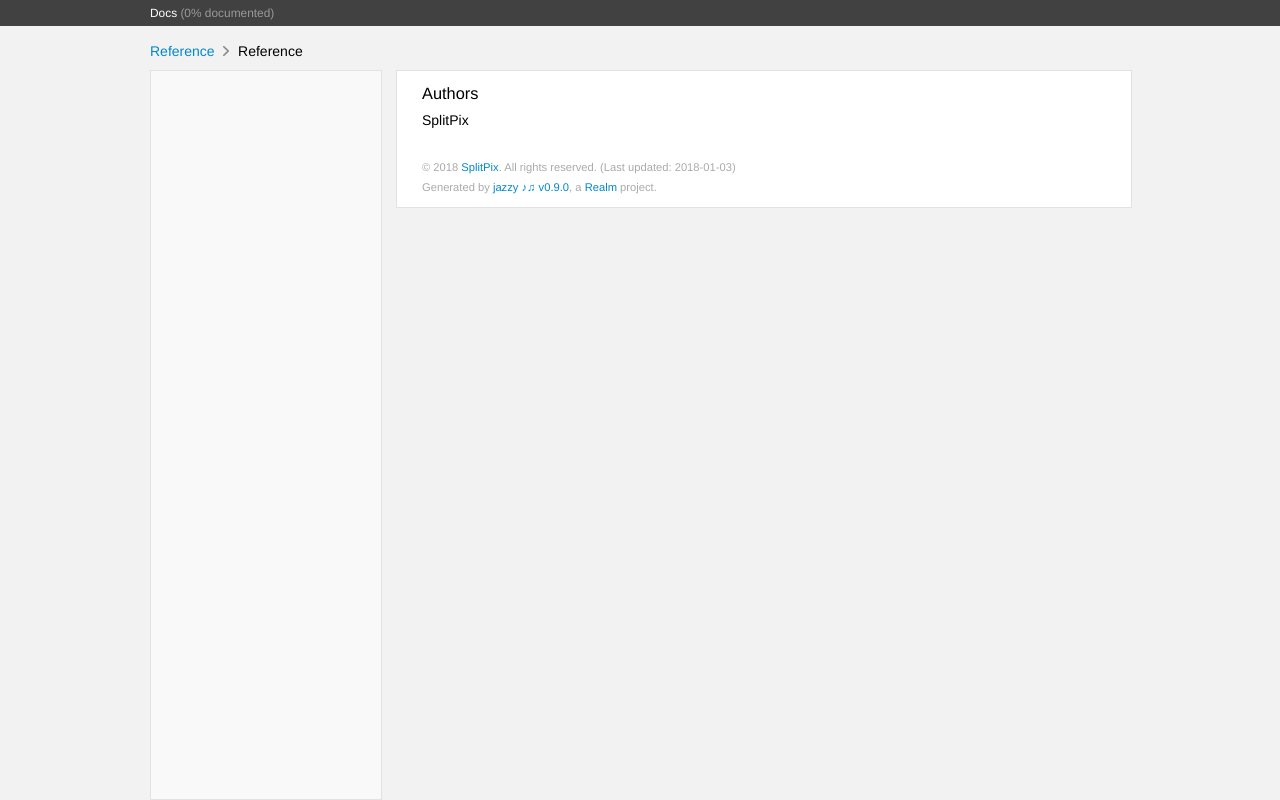
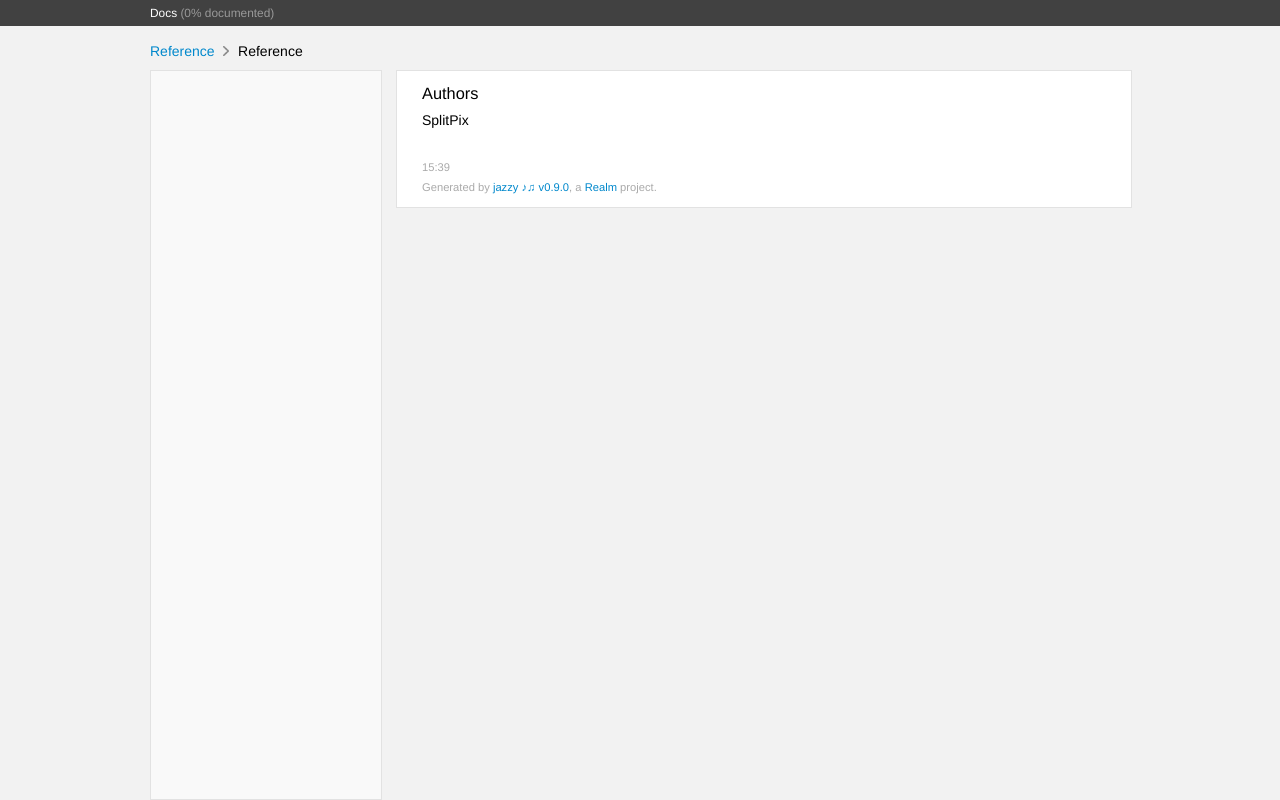
Before and after one commit to SplitPix/Rinetty, a plain HTML site: page docs/index.html in a window 1280 px wide. Drawn offline with Linux system fonts and the light colour scheme.

Commit message:
Modified documentation

```diff
--- a/docs/index.html
+++ b/docs/index.html
@@ -39,7 +39,7 @@
           </section>
         </section>
         <section id="footer">
-          <p>&copy; 2018 <a class="link" href="" target="_blank" rel="external">SplitPix</a>. All rights reserved. (Last updated: 2018-01-03)</p>
+          <p>15:39</p>
           <p>Generated by <a class="link" href="https://github.com/realm/jazzy" target="_blank" rel="external">jazzy ♪♫ v0.9.0</a>, a <a class="link" href="http://realm.io" target="_blank" rel="external">Realm</a> project.</p>
         </section>
       </article>
```
Also changed, not shown: docs/docsets/.docset/Contents/Resources/Documents/index.html, 2 other files.
